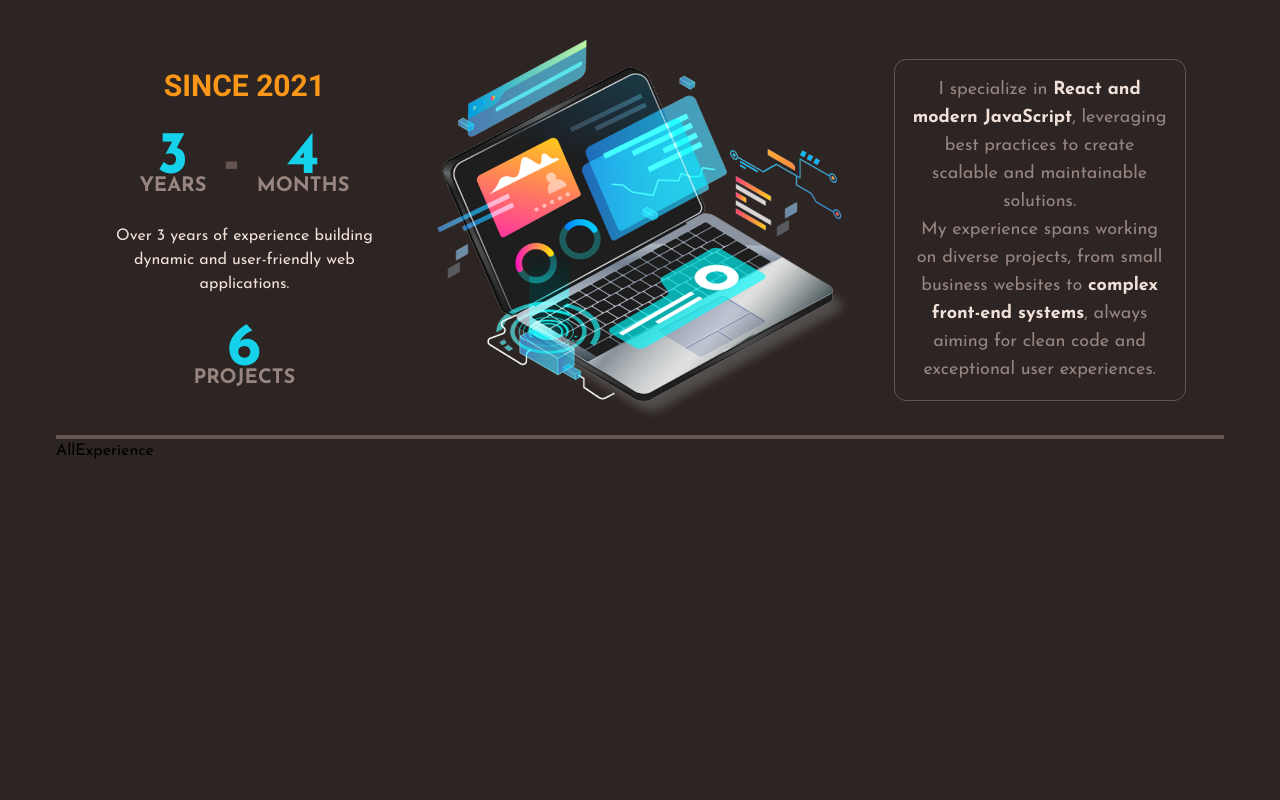
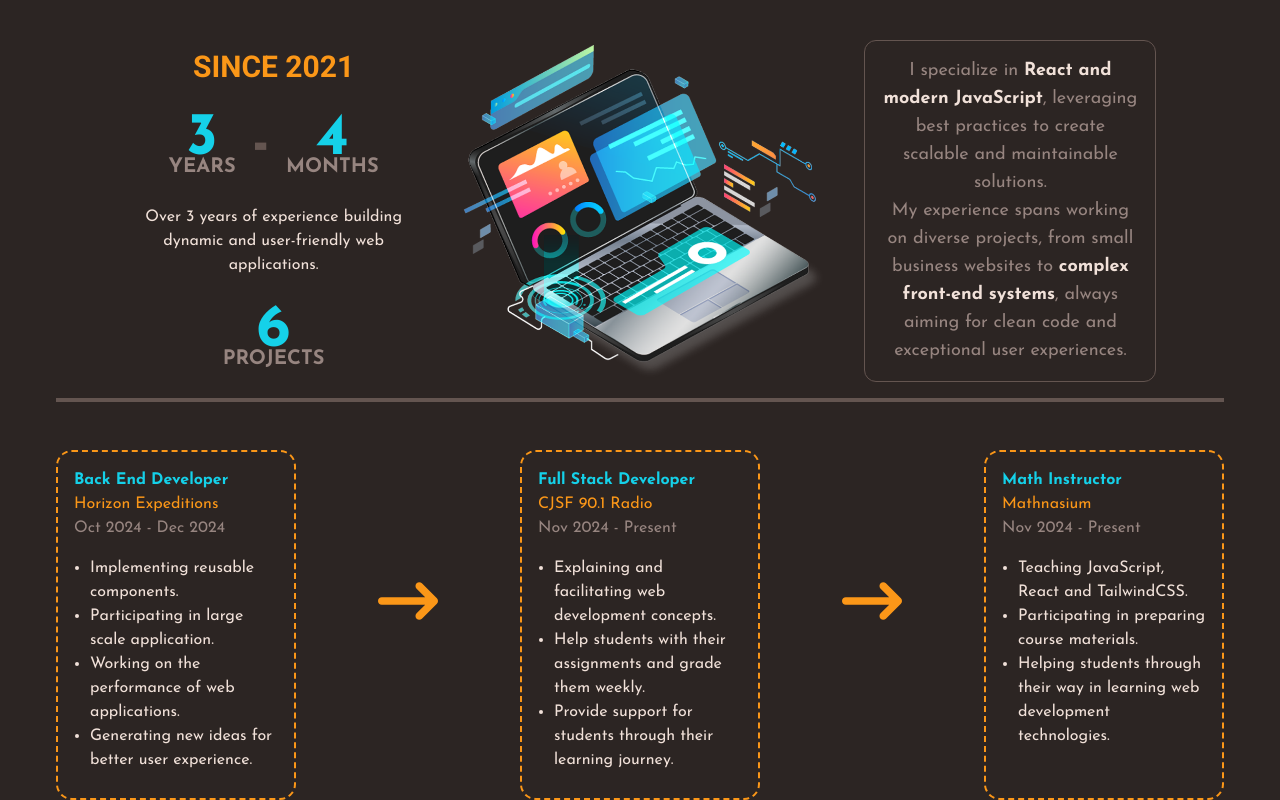
Before and after one commit to khalidkarimkqr/khalidkarimkqr.github.io, a React (Vite) app: page / in a window 1280 px wide. Shown: the part 1587-2387 px from the top of the page. Before the commit the page ends 2050 px from the top, so only its background shows below. Built offline with nearby package versions, Linux system fonts and the light colour scheme.

Commit message:
completed the singleExperience cards with formatting and styling.

```diff
--- a/src/components/experience/AllExperience.jsx
+++ b/src/components/experience/AllExperience.jsx
@@ -1,7 +1,60 @@
 import React from "react";
+import SingleExperience from "./SingleExperience";
+import { FaArrowRightLong } from "react-icons/fa6";
+// import { motion } from "framer-motion";
+// import { fadeIn } from "../../framerMotion/variants";
+
+const experiences = [
+  {
+    job: "Back End Developer",
+    company: "Horizon Expeditions",
+    date: "Oct 2024 - Dec 2024",
+    responsibilities: [
+      "Implementing reusable components.",
+      "Participating in large scale application.",
+      "Working on the performance of web applications.",
+      "Generating new ideas for better user experience.",
+    ],
+  },
+  {
+    job: "Full Stack Developer",
+    company: "CJSF 90.1 Radio",
+    date: "Nov 2024 - Present",
+    responsibilities: [
+      "Explaining and facilitating web development concepts.",
+      "Help students with their assignments and grade them weekly.",
+      "Provide support for students through their learning journey.",
+    ],
+  },
+  {
+    job: "Math Instructor",
+    company: "Mathnasium",
+    date: "Nov 2024 - Present",
+    responsibilities: [
+      "Teaching JavaScript, React and TailwindCSS.",
+      "Participating in preparing course materials.",
+      "Helping students through their way in learning web development technologies.",
+    ],
+  },
+];
 
 const AllExperience = () => {
-  return <div>AllExperience</div>;
+  return (
+    <div className="flex md:flex-row sm:flex-col items-center justify-between">
+      {experiences.map((experience, index) => {
+        return (
+          <>
+            <SingleExperience key={index} experience={experience} />
+            {index < 2 ? (
+              <FaArrowRightLong className="text-6xl text-orange lg:block sm:hidden" />
+            ) : (
+              ""
+            )}
+          </>
+        );
+      })}
+    </div>
+  );
 };
 
 export default AllExperience;
--- a/src/components/experience/ExperienceTopMiddle.jsx
+++ b/src/components/experience/ExperienceTopMiddle.jsx
@@ -2,7 +2,7 @@ import React from "react";
 
 const ExperienceTopMiddle = () => {
   return (
-    <div className="lg:w-[40%] md:w-[50%] sm:w-[80%]">
+    <div className="lg:w-[35%] md:w-[50%] sm:w-[80%]">
       <img src="../../images/experience-image.png" alt="my experience" />
     </div>
   );
--- a/src/components/experience/SingleExperience.jsx
+++ b/src/components/experience/SingleExperience.jsx
@@ -1,7 +1,18 @@
 import React from "react";
 
-const SingleExperience = () => {
-  return <div>SingleExperience</div>;
+const SingleExperience = ({ experience }) => {
+  return (
+    <div className="md:h-[350px] md:w-[240px] sm:h-auto sm:w-full border-2 border-orange border-dashed rounded-2xl mt-12 p-4">
+      <p className="font-bold text-cyan">{experience.job}</p>
+      <p className="text-orange">{experience.company}</p>
+      <p className="text-lightGrey">{experience.date}</p>
+      <ul className="list-disc mt-4 pl-4 text-white">
+        {experience.responsibilities.map((resp, index) => {
+          return <li key={index}>{resp}</li>;
+        })}
+      </ul>
+    </div>
+  );
 };
 
 export default SingleExperience;
```
